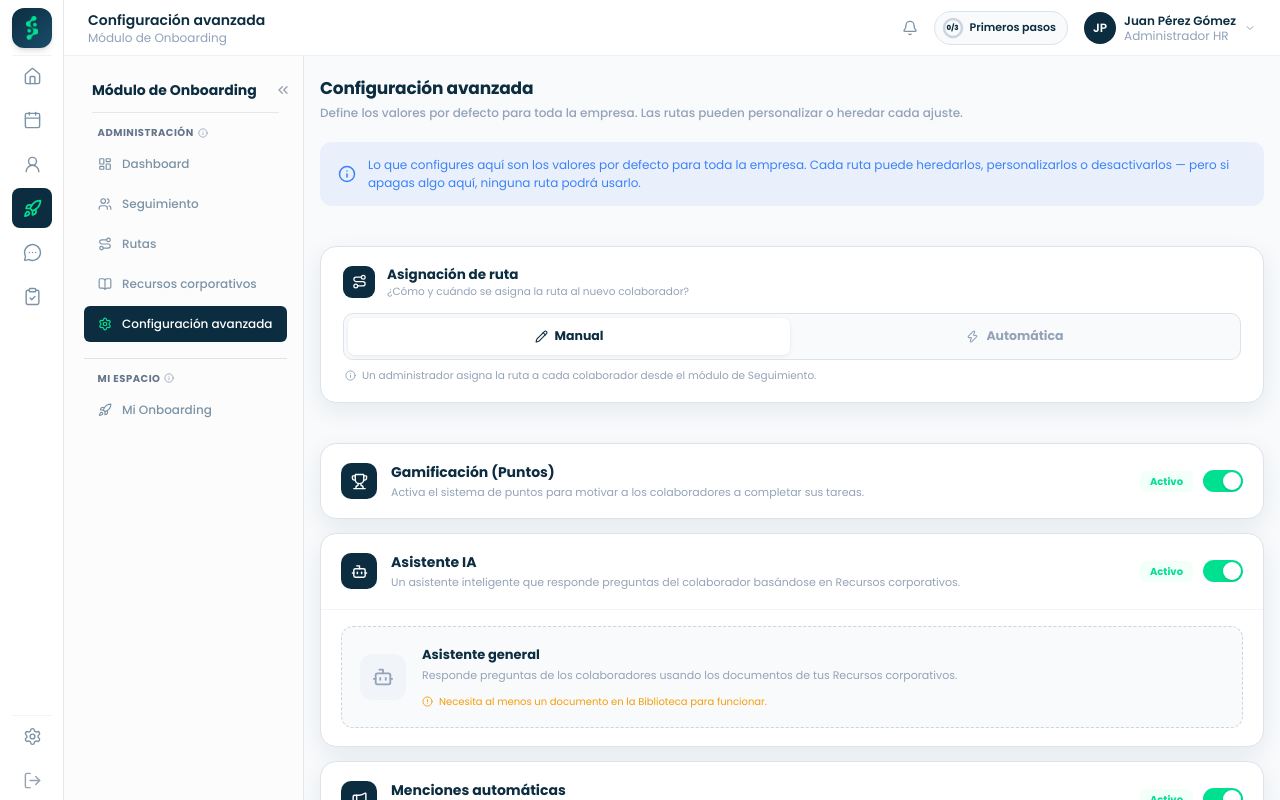
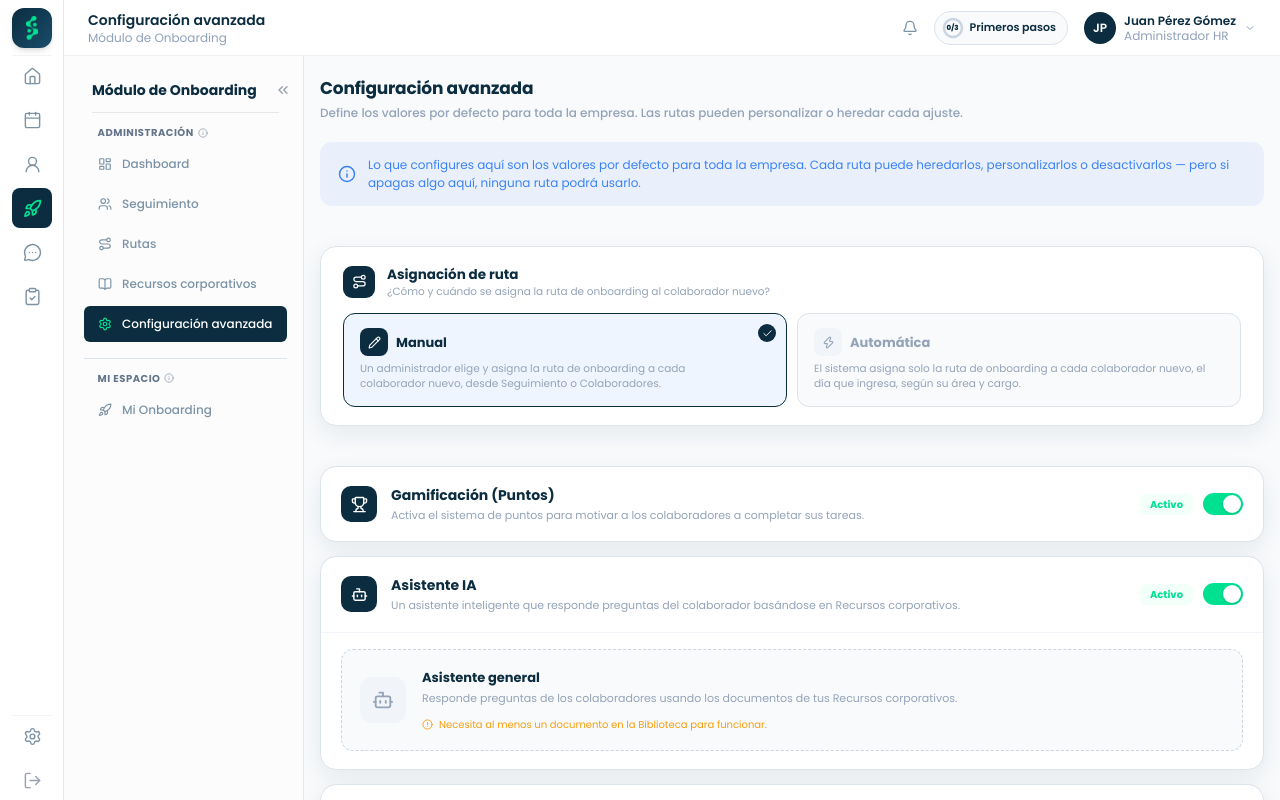
Before and after one commit to PaolaGema/onboarding_design, a React (Vite) app: page /onboarding/configuracion in a window 1280 px wide. Built offline with nearby package versions, Linux system fonts and the light colour scheme; a web font is replaced by a local one.

Commit message:
cambios de isra 6

```diff
--- a/src/pages/onboarding/Configuracion.jsx
+++ b/src/pages/onboarding/Configuracion.jsx
@@ -5,7 +5,7 @@ import {
   Trophy, Bot, Megaphone, AlertTriangle, Info,
   Route, Zap,
   Pencil,
-  Clock, AlertCircle, X, Award, Upload, Eye, Trash2
+  Clock, AlertCircle, X, Award, Upload, Eye, Trash2, Check
 } from 'lucide-react'
 
 const toggleMessages = {
@@ -129,9 +129,14 @@ const cornerStyle = (top, right, bottom, left, color) => ({
 })
 
 const modoAsignacion = [
-  { key: 'manual', label: 'Manual', desc: 'Un administrador asigna la ruta a cada colaborador desde el módulo de Seguimiento.', icon: Pencil },
-  { key: 'auto', label: 'Automática', desc: 'El sistema asigna la ruta automáticamente en la fecha de ingreso, según el área y cargo.', icon: Zap },
+  { key: 'manual', label: 'Manual', desc: 'Un administrador elige y asigna la ruta de onboarding a cada colaborador nuevo, desde Seguimiento o Colaboradores.', icon: Pencil },
+  { key: 'auto', label: 'Automática', desc: 'El sistema asigna solo la ruta de onboarding a cada colaborador nuevo, el día que ingresa, según su área y cargo.', icon: Zap },
 ]
+
+const asignacionMessages = {
+  manual: 'De ahora en adelante, cuando entre un colaborador nuevo, tú o un administrador deberán elegir a mano qué ruta de onboarding le corresponde. Puedes hacerlo desde Seguimiento o desde la ficha del colaborador en Colaboradores, con la opción "Asignar ruta de onboarding". Si nadie lo hace, ese colaborador se quedará sin ruta de onboarding asignada.',
+  auto: 'De ahora en adelante, cada vez que entre un colaborador nuevo, el sistema le asignará solo una ruta de onboarding automáticamente, el mismo día de su ingreso. La ruta se elige según el área y el cargo del colaborador, sin que nadie tenga que hacerlo a mano. Igual podrás entrar a Seguimiento o a la ficha del colaborador en Colaboradores para revisar o cambiar esa asignación.',
+}
 
 export default function Configuracion() {
   const { configToggles, setConfigToggles, plantillas: allPlantillas } = useOnboardingData()
@@ -142,6 +147,7 @@ export default function Configuracion() {
   const [horaAsignacion, setHoraAsignacion] = useState(configToggles.horaAsignacion || '08:00')
   const { setGamificacion, setAsistenteIA } = useConfig()
   const [toggleConfirm, setToggleConfirm] = useState(null)
+  const [asignacionConfirm, setAsignacionConfirm] = useState(null)
   const [certPreview, setCertPreview] = useState(false)
   const logoInputRef = useRef(null)
 
@@ -167,6 +173,22 @@ export default function Configuracion() {
   function updateAsignacion(val) {
     setAsignacion(val)
     setConfigToggles(ct => ({ ...ct, asignacion: val }))
+  }
+
+  function requestAsignacion(val) {
+    if (val === asignacion) return
+    setAsignacionConfirm({
+      val,
+      fromLabel: modoAsignacion.find(m => m.key === asignacion)?.label,
+      label: modoAsignacion.find(m => m.key === val)?.label,
+      message: asignacionMessages[val],
+    })
+  }
+
+  function confirmAsignacion() {
+    if (!asignacionConfirm) return
+    updateAsignacion(asignacionConfirm.val)
+    setAsignacionConfirm(null)
   }
 
   function updateHora(val) {
@@ -244,41 +266,51 @@ export default function Configuracion() {
           <div style={{ flex: 1 }}>
             <div style={{ fontSize: 13.5, fontWeight: 700, color: 'var(--text-heading)' }}>Asignación de ruta</div>
             <div style={{ fontSize: 10.5, color: 'var(--text-muted)', lineHeight: 1.4 }}>
-              ¿Cómo y cuándo se asigna la ruta al nuevo colaborador?
+              ¿Cómo y cuándo se asigna la ruta de onboarding al colaborador nuevo?
             </div>
           </div>
         </div>
 
-        {/* SEGMENTED CONTROL */}
-        <div style={{ display: 'flex', gap: 4, padding: 4, borderRadius: 10, background: 'var(--input-bg)', border: '1px solid var(--border-soft)' }}>
+        {/* CARDS DE MODO */}
+        <div style={{ display: 'grid', gridTemplateColumns: '1fr 1fr', gap: 10 }}>
           {modoAsignacion.map(m => {
             const selected = asignacion === m.key
             const Icon = m.icon
             return (
               <button
                 key={m.key}
-                onClick={() => updateAsignacion(m.key)}
+                onClick={() => requestAsignacion(m.key)}
                 style={{
-                  flex: 1, display: 'flex', alignItems: 'center', justifyContent: 'center', gap: 7,
-                  padding: '9px 12px', borderRadius: 7, border: 'none',
-                  background: selected ? 'var(--surface-card)' : 'transparent',
-                  boxShadow: selected ? '0 1px 4px rgba(0,0,0,.08)' : 'none',
-                  cursor: 'pointer', fontFamily: 'inherit', fontSize: 12.5, fontWeight: 700,
-                  color: selected ? 'var(--text-heading)' : 'var(--text-muted)',
+                  position: 'relative', textAlign: 'left', cursor: 'pointer', fontFamily: 'inherit',
+                  padding: '14px 16px', borderRadius: 12,
+                  border: selected ? '1.5px solid #0C2D40' : '1.5px solid var(--border-soft)',
+                  background: selected ? 'var(--blue-bg)' : 'var(--input-bg)',
                   transition: 'all .15s',
                 }}
               >
-                <Icon size={13} />
-                {m.label}
+                {selected && (
+                  <div style={{
+                    position: 'absolute', top: 10, right: 10, width: 18, height: 18, borderRadius: '50%',
+                    background: '#0C2D40', display: 'flex', alignItems: 'center', justifyContent: 'center',
+                  }}>
+                    <Check size={11} style={{ color: '#fff' }} />
+                  </div>
+                )}
+                <div style={{ display: 'flex', alignItems: 'center', gap: 8, marginBottom: 6 }}>
+                  <div style={{
+                    width: 28, height: 28, borderRadius: 8,
+                    background: selected ? '#0C2D40' : 'var(--surface-hover)',
+                    color: selected ? '#fff' : 'var(--text-muted)',
+                    display: 'flex', alignItems: 'center', justifyContent: 'center', flexShrink: 0,
+                  }}>
+                    <Icon size={13} />
+                  </div>
+                  <span style={{ fontSize: 13, fontWeight: 700, color: selected ? 'var(--text-heading)' : 'var(--text-muted)' }}>{m.label}</span>
+                </div>
+                <div style={{ fontSize: 10.5, color: 'var(--text-muted)', lineHeight: 1.4, paddingRight: 18 }}>{m.desc}</div>
               </button>
             )
           })}
-        </div>
-        <div style={{ display: 'flex', alignItems: 'flex-start', gap: 6, marginTop: 9, padding: '0 2px' }}>
-          <Info size={11} style={{ color: 'var(--text-muted)', flexShrink: 0, marginTop: 1 }} />
-          <span style={{ fontSize: 10.5, color: 'var(--text-muted)', lineHeight: 1.4 }}>
-            {modoAsignacion.find(m => m.key === asignacion)?.desc}
-          </span>
         </div>
 
         {/* HORA — solo si es automática */}
@@ -290,7 +322,7 @@ export default function Configuracion() {
           }}>
             <Clock size={15} style={{ color: 'var(--text-muted)', flexShrink: 0 }} />
             <span style={{ fontSize: 11, color: 'var(--text-muted)', flex: 1, minWidth: 160 }}>
-              Se asigna a las <strong style={{ color: 'var(--text-heading)' }}>{horaAsignacion}</strong> del día de ingreso, según área y cargo.
+              La ruta de onboarding se asigna a las <strong style={{ color: 'var(--text-heading)' }}>{horaAsignacion}</strong> del día de ingreso, según el área y el cargo del colaborador.
             </span>
             <input
               type="time"
@@ -683,6 +715,49 @@ export default function Configuracion() {
         </div>
       )}
 
+      {/* MODAL CONFIRMACIÓN ASIGNACIÓN */}
+      {asignacionConfirm && (
+        <div className="pl-overlay" onClick={() => setAsignacionConfirm(null)}>
+          <div className="pl-modal" style={{ maxWidth: 440 }} onClick={e => e.stopPropagation()}>
+            <div className="pl-modal-header">
+              <h2>¿Estás seguro de cambiar de {asignacionConfirm.fromLabel} a {asignacionConfirm.label}?</h2>
+              <button className="pl-modal-close" onClick={() => setAsignacionConfirm(null)}>
+                <X size={18} />
+              </button>
+            </div>
+            <div className="pl-modal-body">
+              <div style={{
+                display: 'flex', alignItems: 'center', gap: 10, marginBottom: 14,
+                padding: '12px 14px', borderRadius: 10,
+                background: 'var(--blue-bg)', border: '1px solid var(--border-soft)',
+              }}>
+                <Info size={16} style={{ color: 'var(--blue)', flexShrink: 0 }} />
+                <span style={{ fontSize: 12, fontWeight: 600, color: 'var(--blue)' }}>
+                  Este cambio aplica a todos los colaboradores nuevos
+                </span>
+              </div>
+              <p style={{ fontSize: 12, color: 'var(--text-muted)', lineHeight: 1.6, margin: 0 }}>
+                {asignacionConfirm.message}
+              </p>
+            </div>
+            <div className="pl-modal-footer">
+              <button className="pl-btn-cancel" onClick={() => setAsignacionConfirm(null)}>Cancelar</button>
+              <button
+                onClick={confirmAsignacion}
+                style={{
+                  padding: '9px 20px', borderRadius: 10, border: 'none',
+                  background: '#0C2D40',
+                  color: '#fff', cursor: 'pointer', fontFamily: 'inherit',
+                  fontSize: 13, fontWeight: 700,
+                }}
+              >
+                Confirmar
+              </button>
+            </div>
+          </div>
+        </div>
+      )}
+
       {/* MODAL PREVIEW CERTIFICADO */}
       {certPreview && (() => {
         const cert = config.find(c => c.key === 'certificado').defaults
@@ -701,6 +776,17 @@ export default function Configuracion() {
                 </button>
               </div>
               <div className="pl-modal-body">
+
+                <div style={{
+                  display: 'flex', alignItems: 'center', gap: 10, marginBottom: 14,
+                  padding: '10px 14px', borderRadius: 10,
+                  background: 'var(--blue-bg)', border: '1px solid var(--border-soft)',
+                }}>
+                  <Info size={15} style={{ color: 'var(--blue)', flexShrink: 0 }} />
+                  <span style={{ fontSize: 11.5, color: 'var(--blue)', lineHeight: 1.5 }}>
+                    Esto es solo un ejemplo. "Camila Herrera" y la ruta que ves abajo no son reales: cuando un colaborador se gradúe, su certificado saldrá con su propio nombre y la ruta de onboarding que él completó.
+                  </span>
+                </div>
 
                 {/* MARCO EXTERIOR */}
                 <div style={{
--- a/src/pages/onboarding/Dashboard.jsx
+++ b/src/pages/onboarding/Dashboard.jsx
@@ -23,7 +23,7 @@ const STATUS_LABELS = {
   'atrasado': 'Atrasados',
   'en-riesgo': 'En riesgo',
 }
-const AREA_COLORS = ['#3b82f6', '#00E091', '#f59e0b', '#8b5cf6', '#ec4899', '#06b6d4', '#f97316', '#0d9488']
+const AREA_COLORS = ['#102F41', '#1B4D6A', '#256A93', '#2F88BC', '#479FD1', '#68B0D9']
 const MEDAL_COLORS = ['#f59e0b', '#94a3b8', '#c2703d']
 
 const upcomingData = [
```
